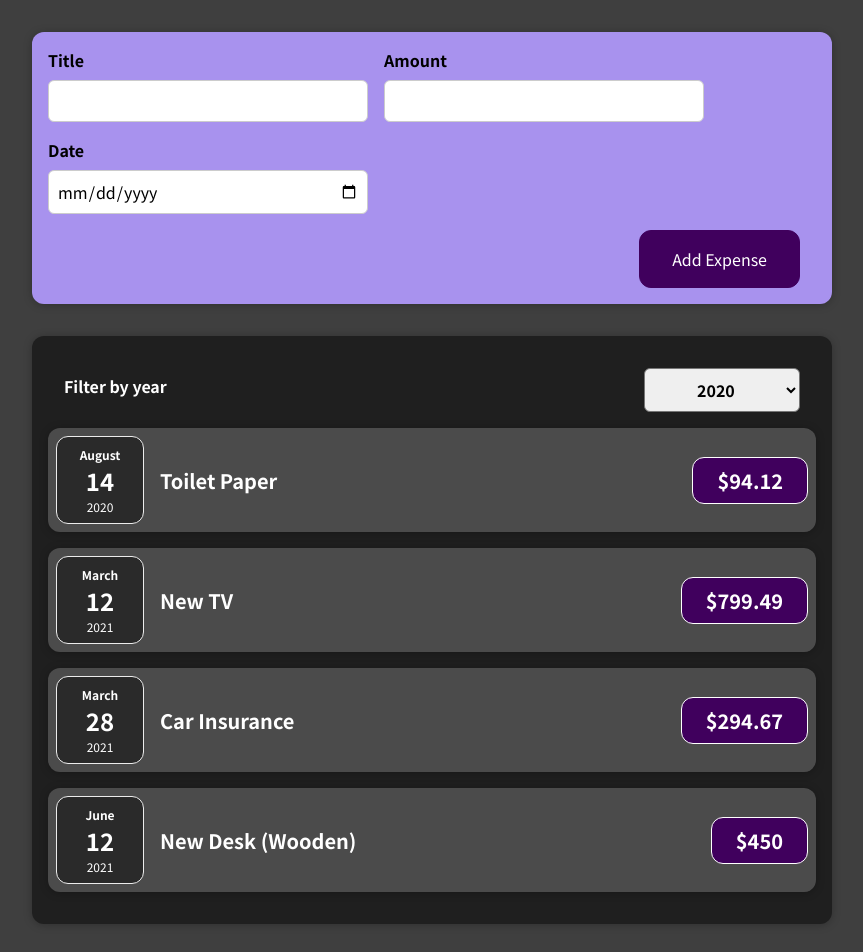
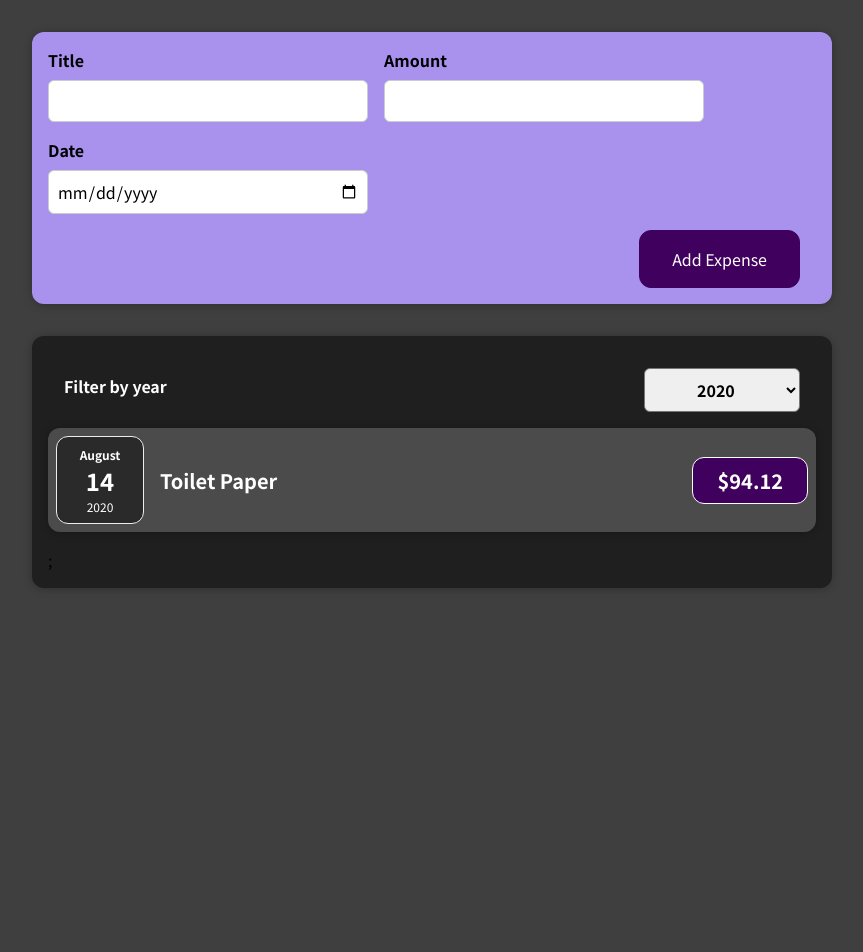
Before and after one commit to tvaidyan/react-complete-guide, a React (Create React App) app: page / in a window 1280 px wide. Shown: the top 952 px of the page, without its empty margins (208-1071 px from the left). After the commit the page ends 800 px from the top, so only its background shows below. Built offline with nearby package versions, Linux system fonts and the light colour scheme.

Commit message:
create add expense functionality

```diff
--- a/src/App.js
+++ b/src/App.js
@@ -1,10 +1,9 @@
-import React from 'react';
+import React, { useState } from 'react';
 
 import NewExpense from './components/NewExpense/NewExpense';
 import Expenses from './components/Expenses/Expenses';
 
-const App = () => {
-  const expenses = [
+const DUMMY_EXPENSES = [
   {
     id: 'e1',
     title: 'Toilet Paper',
@@ -26,17 +25,11 @@ const App = () => {
   },
 ];
 
+const App = () => {
+  const [expenses, setExpenses] = useState(DUMMY_EXPENSES);
   const addExpenseHandler = (expense) => {
-    console.log('In App.js');
-    console.log(expense);
+    setExpenses((prevExpenses) => [expense, ...prevExpenses]);
   };
-
-  // return React.createElement(
-  //   'div',
-  //   {},
-  //   React.createElement('h2', {}, "Let's get started!"),
-  //   React.createElement(Expenses, { items: expenses })
-  // );
 
   return (
     <div>
--- a/src/components/Expenses/Expenses.js
+++ b/src/components/Expenses/Expenses.js
@@ -19,26 +19,18 @@ const Expenses = (props) => {
           selected={filteredYear}
           onChangeFilter={filterChangeHandler}
         />
-        <ExpenseItem
-          title={props.items[0].title}
-          amount={props.items[0].amount}
-          date={props.items[0].date}
-        />
-        <ExpenseItem
-          title={props.items[1].title}
-          amount={props.items[1].amount}
-          date={props.items[1].date}
-        />
-        <ExpenseItem
-          title={props.items[2].title}
-          amount={props.items[2].amount}
-          date={props.items[2].date}
-        />
-        <ExpenseItem
-          title={props.items[3].title}
-          amount={props.items[3].amount}
-          date={props.items[3].date}
-        />
+        {props.items.map((expense) => {
+          if (expense.date.getFullYear().toString() === filteredYear) {
+            return (
+              <ExpenseItem
+                title={expense.title}
+                amount={expense.amount}
+                date={expense.date}
+              />
+            );
+          }
+        })}
+        ;
       </Card>
     </div>
   );
```
Lines whose indentation alone changed are shown as unchanged.
